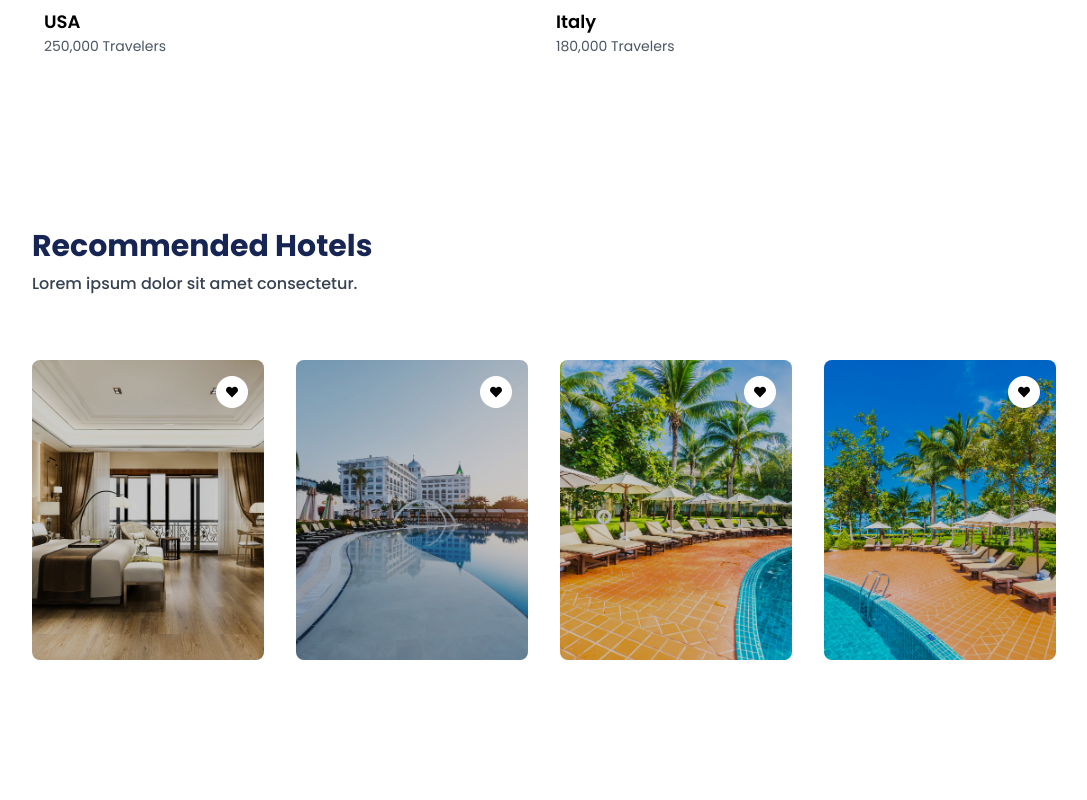
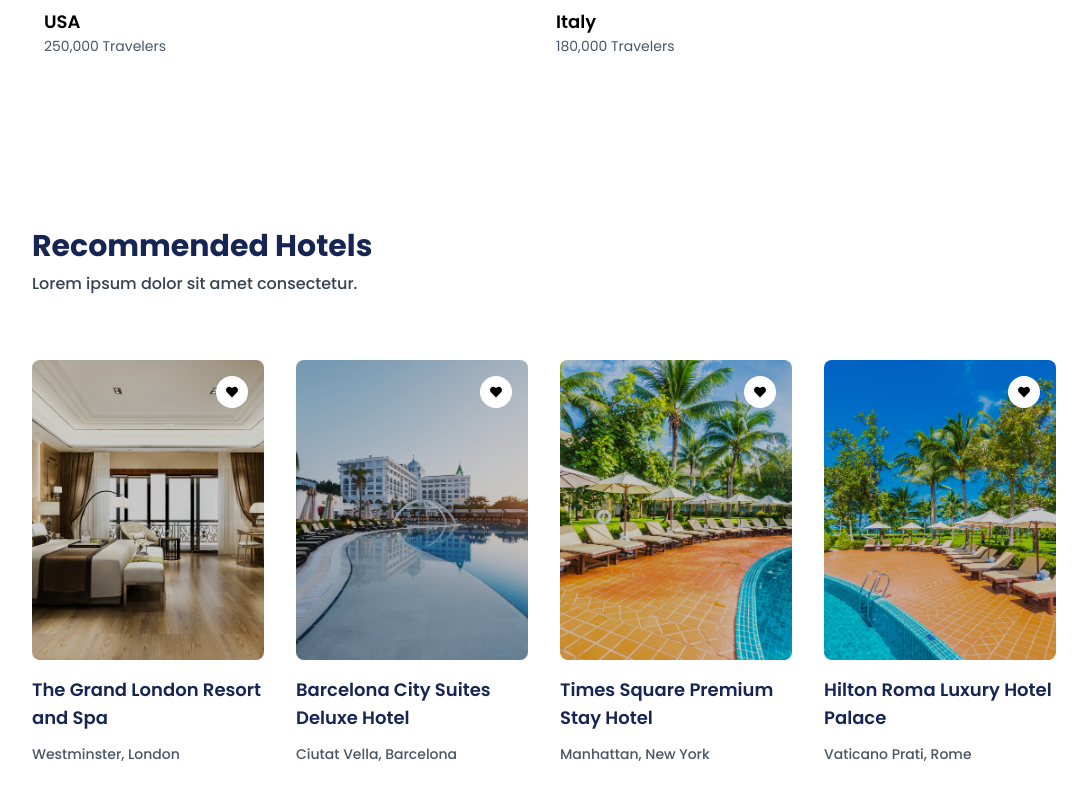
Before and after one commit to denisdiaconu/travista, a Next.js app: page / in a window 1280 px wide. Shown: the part 1424-2224 px from the top of the page, without its empty margins (96-1183 px from the left). Before the commit the page ends 2164 px from the top, so only its background shows below. Built offline with nearby package versions, Linux system fonts and the light colour scheme.

Commit message:
Add content to hotel card

```diff
--- a/components/Home/Hotel/HotelCard.tsx
+++ b/components/Home/Hotel/HotelCard.tsx
@@ -30,6 +30,12 @@ const HotelCard = ({ hotel }: Props) => {
           className="overflow-hidden h-full w-full transition-all duration-300 object-cover group-hover:scale-110"
         />
       </div>
+      <div>
+        <h1 className="text-blue-950 mt-4 text-lg font-semibold hover:text-black cursor-pointer transition-all duration-200">
+          {hotel.name}
+        </h1>
+        <p className='text-gray-600 text-sm mt-3 mb-6 font-medium'>{hotel.location}</p>
+      </div>
     </div>
   );
 };
```
